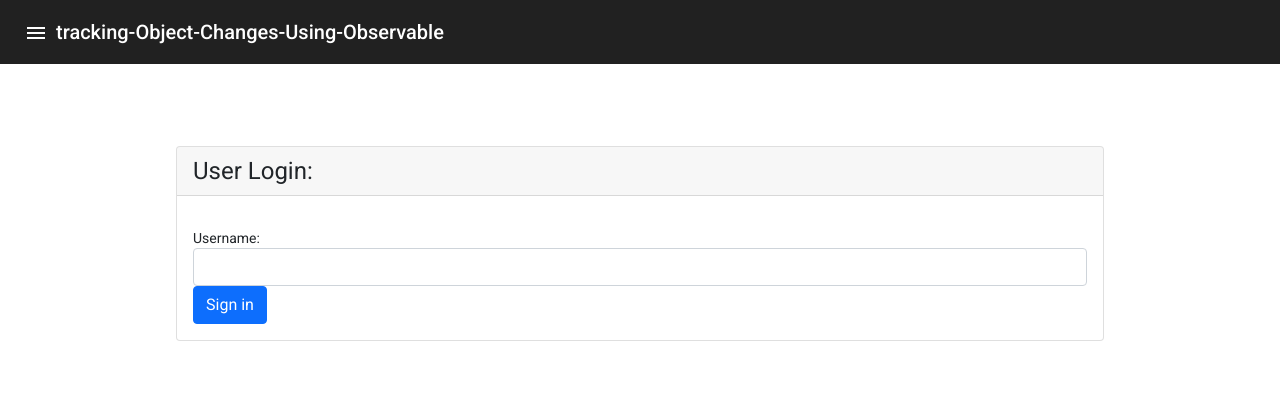
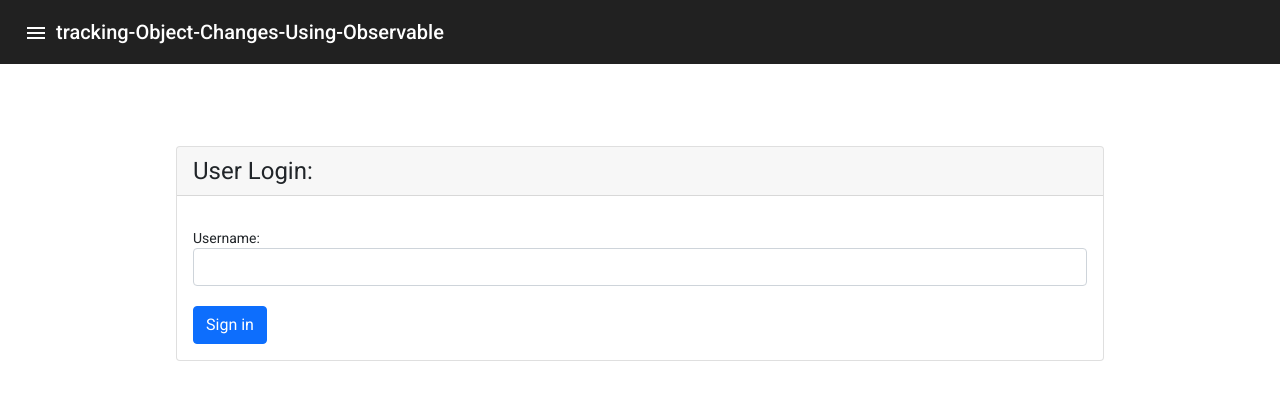
Before and after one commit to iamimrankhan95/Tracking-Object-Changes-Using-Observable, an Angular app in the folder Frontend/Angular/tracking-Object-Changes-Using-Observable/: page /authentication/sign-in in a window 1280 px wide. Shown: the top 400 px of the page. Built offline with nearby package versions, Linux system fonts and the light colour scheme.

Commit message:
refact(angular): add br in sign in comp

```diff
--- a/Frontend/Angular/tracking-Object-Changes-Using-Observable/src/app/modules/authentication/sign-in/sign-in.component.html
+++ b/Frontend/Angular/tracking-Object-Changes-Using-Observable/src/app/modules/authentication/sign-in/sign-in.component.html
@@ -6,6 +6,7 @@
                 <label for="username">Username: </label>
                 <input type="text" formControlName="username" class="form-control" />
             </div>
+            <div><br></div>
             <div class="form-group">
                 <button type="button" [routerLink]="['/user']" class="btn btn-primary">Sign in</button>
             </div>
```
